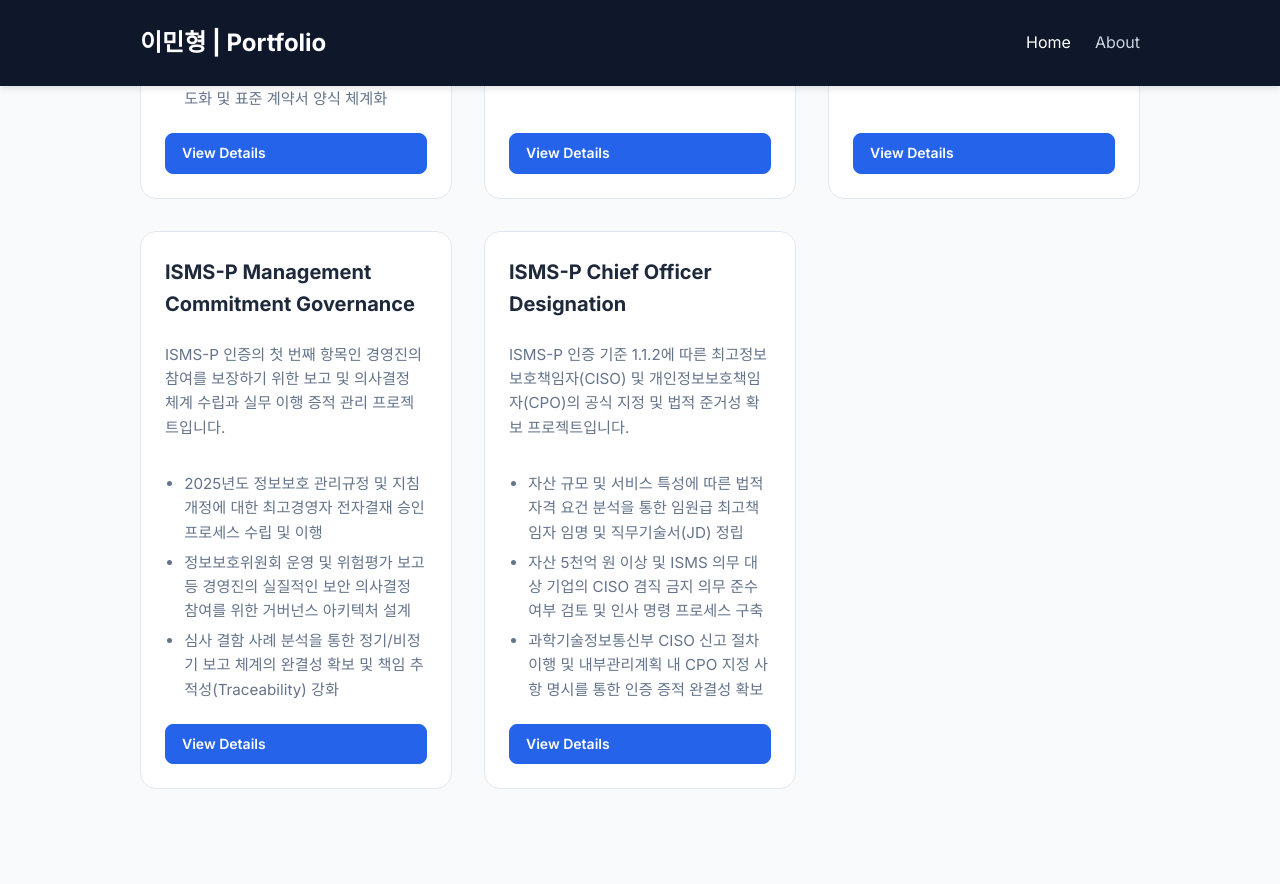
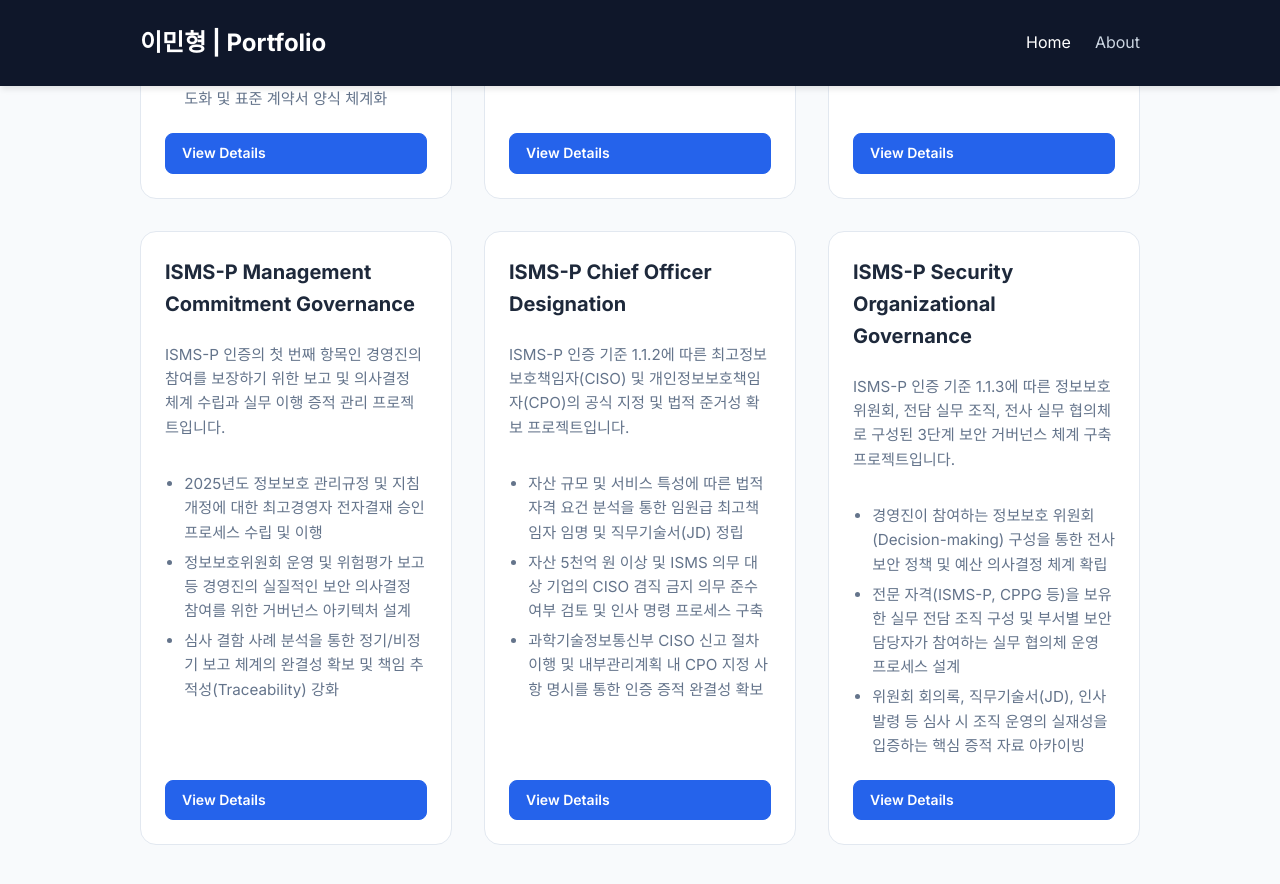
Before and after one commit to 971023als/971023als.github.io, a Jekyll site: the page built from index.md, in a window 1280 px wide and 900 px high, scrolled down 6821 px. Shown: the top 884 px of the window. Built offline with Jekyll 4.4.1, drawn with Linux system fonts in a browser that asks for light colours.

Commit message:
Add ISMS-P Security Organizational Governance project page

```diff
--- a/index.md
+++ b/index.md
@@ -529,6 +529,20 @@ title: "Home"
                 <a href="/projects/isms-p-chief-officer-designation-guide/" class="btn btn-small">View Details</a>
             </div>
         </div>
+        <div class="project-card">
+            <div class="project-info">
+                <h3>ISMS-P Security Organizational Governance</h3>
+                <p>
+                    ISMS-P 인증 기준 1.1.3에 따른 정보보호 위원회, 전담 실무 조직, 전사 실무 협의체로 구성된 3단계 보안 거버넌스 체계 구축 프로젝트입니다.
+                </p>
+                <ul class="project-points">
+                    <li>경영진이 참여하는 정보보호 위원회(Decision-making) 구성을 통한 전사 보안 정책 및 예산 의사결정 체계 확립</li>
+                    <li>전문 자격(ISMS-P, CPPG 등)을 보유한 실무 전담 조직 구성 및 부서별 보안 담당자가 참여하는 실무 협의체 운영 프로세스 설계</li>
+                    <li>위원회 회의록, 직무기술서(JD), 인사 발령 등 심사 시 조직 운영의 실재성을 입증하는 핵심 증적 자료 아카이빙</li>
+                </ul>
+                <a href="/projects/isms-p-security-organization-governance/" class="btn btn-small">View Details</a>
+            </div>
+        </div>
     </div>
 </section>
 
```
Also changed, not shown: projects/isms-p-security-organization-governance.md (added, +54 -0 lines), 2 other files.
